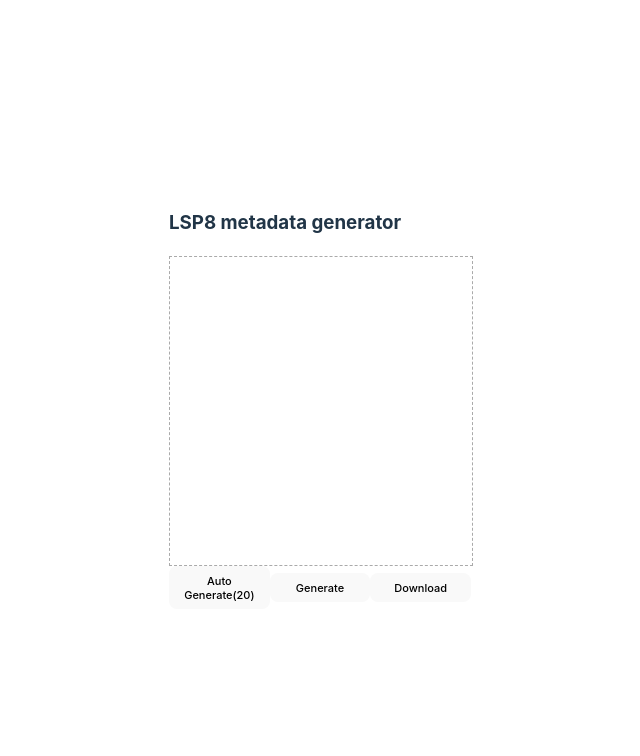
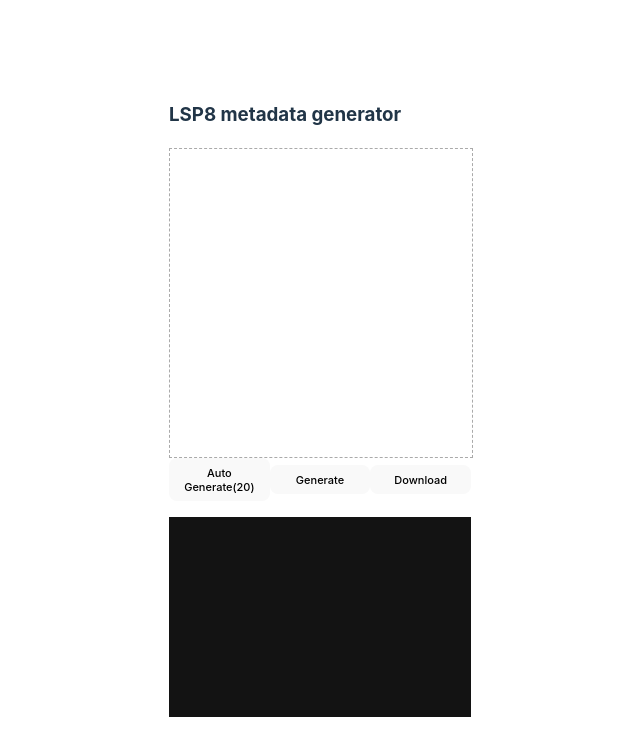
Before and after one commit to web3senior/forgemeta, a React (Vite) app: page / in a window 1280 px wide. Shown: the top 756 px of the page, without its empty margins (320-960 px from the left). Built offline with nearby package versions, Linux system fonts and the light colour scheme; what pinata would draw is missing.

Commit message:
Add log box

```diff
--- a/src/App.jsx
+++ b/src/App.jsx
@@ -11,7 +11,7 @@ const pinata = new PinataSDK({
 })
 
 function App() {
-  const [showLog, setShowLog] = useState(false)
+  const [showLog, setShowLog] = useState(true)
   const SVG = useRef()
   const backgroundGroupRef = useRef()
   const skinGroupRef = useRef()
@@ -55,6 +55,7 @@ function App() {
 
   const Log = (msg) => {
     toast.success(`${msg}`)
+    document.querySelector(`#log`).innerHTML += `<p>${msg}</p>`
   }
 
   const generate = async (trait) => {
@@ -175,7 +176,12 @@ function App() {
           <button onClick={() => download()}>Download</button>
           {/* <button onClick={() => upload()}>Upload</button> */}
         </div>
+        <div id={`log`} className={`${styles.log}`}>
+
+</div>
+
       </div>
+
     </>
   )
 }
--- a/src/App.module.scss
+++ b/src/App.module.scss
@@ -1,4 +1,7 @@
 .page {
+  display: flex;
+  flex-direction: column;
+
   button {
     &:active {
       transform: scale(0.9);
@@ -53,3 +56,15 @@
     font-size: 11px;
   }
 }
+
+.log {
+  margin-top: 1rem;
+  background-color: #131313;
+  height: 200px;
+  width: 100%;
+  color: greenyellow;
+  overflow: auto;
+  display: flex;
+  flex-direction: column-reverse;
+  line-height: .7;
+}
```
